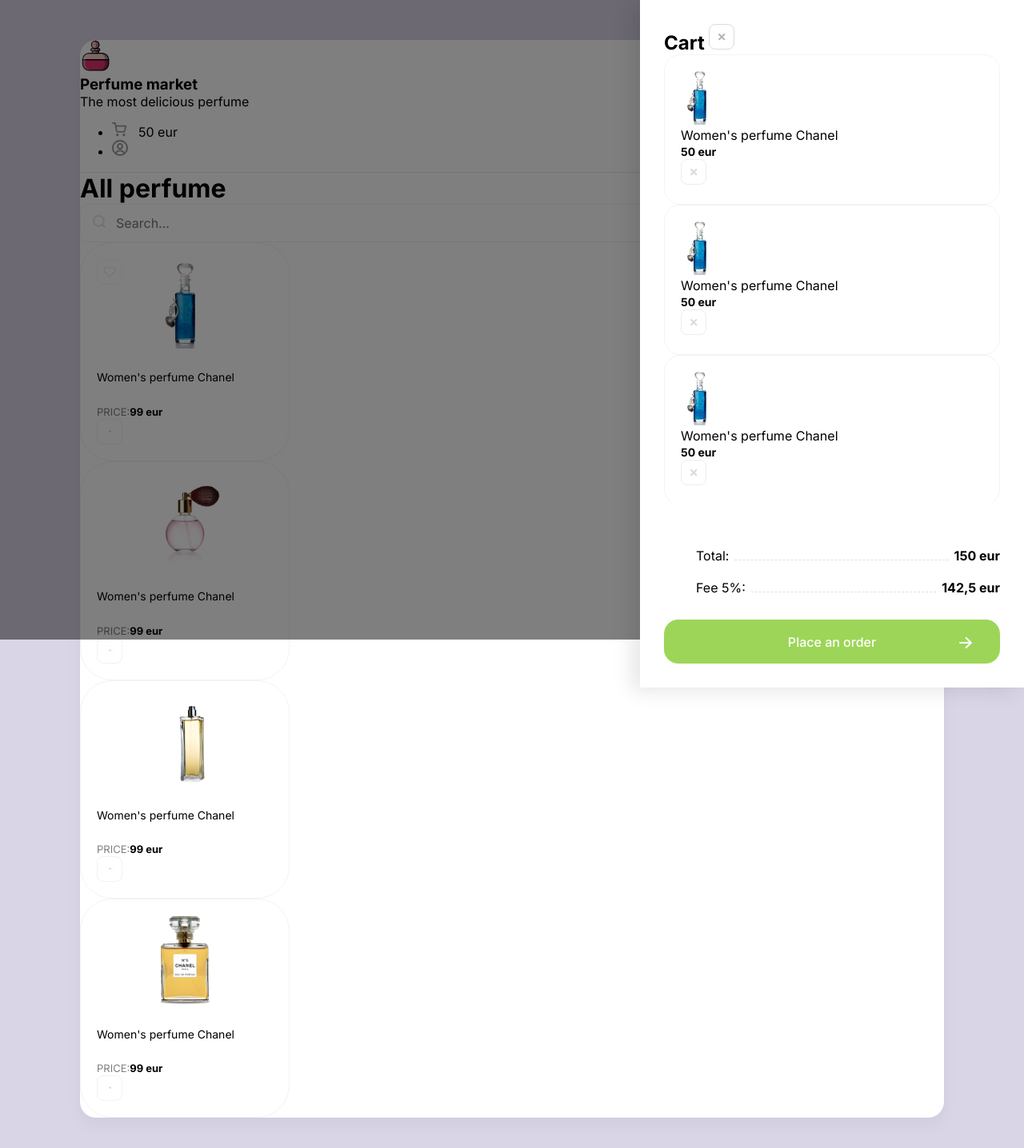
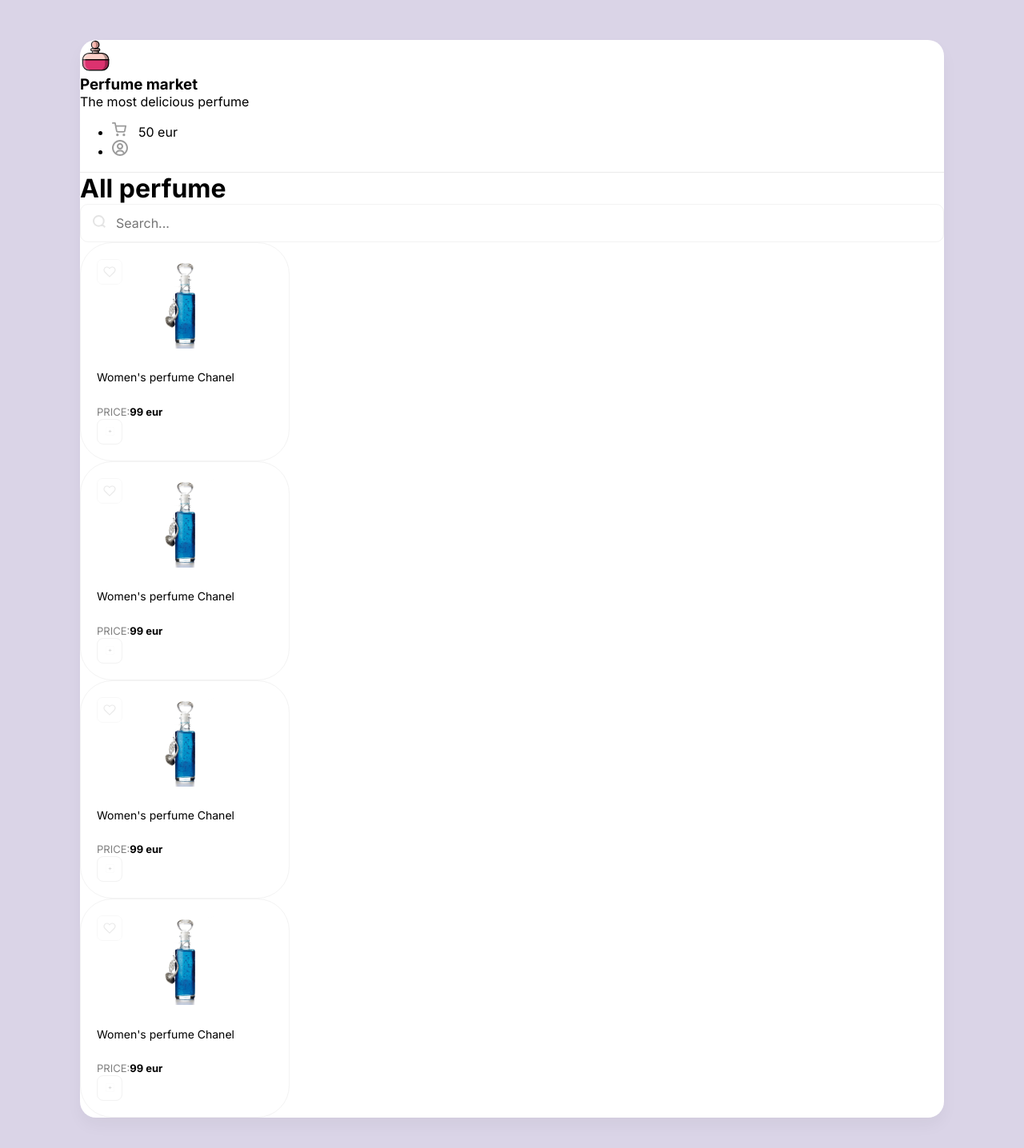
Before and after one commit to sklit-dsk/react-perfume-site, a React (Create React App) app: page / in a window 1280 px wide. Shown: the top 1436 px of the page at 80% size. Built offline with nearby package versions, Linux system fonts and the light colour scheme.

Commit message:
add components

```diff
--- a/src/App.js
+++ b/src/App.js
@@ -1,140 +1,29 @@
+import Card from "./components/Card";
+import CartDrawer from "./components/CartDrawer";
+import Header from "./components/Header";
+
 function App() {
 	return (
 		<div className="wrapper clear">
-      <div className="overlay">
-        <div className="drawer">
-          <h2 className="d-flex mb-30 justify-between ">Cart <img className="removeBtn cu-p" src="/img/btn-remove.svg" alt="Remove button" /></h2>
-          <div className="items">
-            <div className="cartItem d-flex align-center mb-20">
-              <div style={{backgroundImage: 'url(/img/perfume/1.png)'}} className="cartItemImg"></div>
-              <div className="mr-20 flex">
-                <p className="mb-5">Women's perfume Chanel</p>
-                <b>50 eur</b>
-              </div>
-              <img className="removeBtn" src="/img/btn-remove.svg" alt="Remove button" />
-            </div>
-            <div className="cartItem d-flex align-center mb-20">
-              <div style={{backgroundImage: 'url(/img/perfume/1.png)'}} className="cartItemImg"></div>
-              <div className="mr-20 flex">
-                <p className="mb-5">Women's perfume Chanel</p>
-                <b>50 eur</b>
-              </div>
-              <img className="removeBtn" src="/img/btn-remove.svg" alt="Remove button" />
-            </div>
-            <div className="cartItem d-flex align-center mb-20">
-              <div style={{backgroundImage: 'url(/img/perfume/1.png)'}} className="cartItemImg"></div>
-              <div className="mr-20 flex">
-                <p className="mb-5">Women's perfume Chanel</p>
-                <b>50 eur</b>
-              </div>
-              <img className="removeBtn" src="/img/btn-remove.svg" alt="Remove button" />
-            </div>
-          </div>
-          <div className="cartTotalBlock">
-            <ul>
-              <li>
-                <span>Total:</span>
-                <div></div>
-                <b>150 eur</b>
-              </li>
-              <li>
-                <span>Fee 5%:</span>
-                <div></div>
-                <b>142,5 eur</b>
-              </li>
-            </ul>
-            <button className="greenButton">Place an order <img src="/img/arrow.svg" alt="Arrow"/></button>
-          </div>
-
-        </div>
-      </div>
-      <header className="d-flex justify-between align-center p-40">
-        <div className="d-flex align-center">
-          <img width={40} height={40} src="/img/logo.svg" alt="Logo pic"/>
-          <div>
-            <h3 className="text-uppercase">Perfume market</h3>
-            <p className="opacity-5">The most delicious perfume</p>
-          </div>
-        </div>
-        <ul className="d-flex">
-          <li className="mr-30">
-            <img width={18} height={18} src="/img/cart.svg" alt="Cart pic"/>
-            <span>50 eur</span>
-          </li>
-          <li>
-            <img width={20} height={20} src="/img/user.svg" alt="User pic"/>
-          </li>
-        </ul>
-      </header>
+			<CartDrawer />
+			<Header />
 			<div className="content p-40">
 				<div className="d-flex align-center mb-40 justify-between">
 					<h1>All perfume</h1>
 					<div className="search-block d-flex">
-            <img src="/img/search.svg" alt = "Search"/>
-            <input type="text" placeholder="Search..."/>
+						<img src="/img/search.svg" alt="Search" />
+						<input type="text" placeholder="Search..." />
 					</div>
 				</div>
-
-
 				<div className="d-flex">
-          <div className="card">
-            <div className="favorite">
-              <img src="/img/heart-unliked.svg" alt ="Heart unliked"/>
-            </div>
-            <img width={133} height={112} src="/img/perfume/1.png" alt="Perfume"/>
-            <h5>Women's perfume Chanel</h5>
-            <div className="d-flex justify-between align-center">
-              <div className="d-flex flex-column ">
-                <span>Price:</span>
-                <b>99 eur</b>
-              </div>
-              <button className="button">
-                <img width={11} height={11} src="/img/btn-add.svg" alt="Add" />
-              </button>
-            </div>
-          </div>
-          <div className="card">
-            <img width={133} height={112} src="/img/perfume/2.png" alt="Perfume"/>
-            <h5>Women's perfume Chanel</h5>
-            <div className="d-flex justify-between align-center">
-              <div className="d-flex flex-column ">
-                <span>Price:</span>
-                <b>99 eur</b>
-              </div>
-              <button className="button">
-                <img width={11} height={11} src="/img/btn-add.svg" alt="Add" />
-              </button>
-            </div>
-          </div>
-          <div className="card">
-            <img width={133} height={112} src="/img/perfume/3.png" alt="Perfume"/>
-            <h5>Women's perfume Chanel</h5>
-            <div className="d-flex justify-between align-center">
-              <div className="d-flex flex-column ">
-                <span>Price:</span>
-                <b>99 eur</b>
-              </div>
-              <button className="button">
-                <img width={11} height={11} src="/img/btn-add.svg" alt="Add" />
-              </button>
-            </div>
-          </div>
-          <div className="card">
-            <img width={133} height={112} src="/img/perfume/4.png" alt="Perfume"/>
-            <h5>Women's perfume Chanel</h5>
-            <div className="d-flex justify-between align-center">
-              <div className="d-flex flex-column ">
-                <span>Price:</span>
-                <b>99 eur</b>
-              </div>
-              <button className="button">
-                <img width={11} height={11} src="/img/btn-add.svg" alt="Add" />
-              </button>
+					<Card />
+					<Card />
+					<Card />
+					<Card />
 				</div>
 			</div>
 		</div>
-      </div>
-    </div>);
+	);
 }
 
 export default App;
--- /dev/null
+++ b/src/components/Card.js
@@ -0,0 +1,34 @@
+import React from "react";
+
+function Card() {
+	return (
+		<div className="card">
+			<div className="favorite">
+				<img src="/img/heart-unliked.svg" alt="Heart unliked" />
+			</div>
+			<img
+				width={133}
+				height={112}
+				src="/img/perfume/1.png"
+				alt="Perfume"
+			/>
+			<h5>Women's perfume Chanel</h5>
+			<div className="d-flex justify-between align-center">
+				<div className="d-flex flex-column ">
+					<span>Price:</span>
+					<b>99 eur</b>
+				</div>
+				<button className="button">
+					<img
+						width={11}
+						height={11}
+						src="/img/btn-add.svg"
+						alt="Add"
+					/>
+				</button>
+			</div>
+		</div>
+	);
+}
+
+export default Card;
--- /dev/null
+++ b/src/components/CartDrawer.js
@@ -0,0 +1,88 @@
+function CartDrawer() {
+	return (
+		<div style={{ display: "none" }} className="overlay">
+			<div className="drawer">
+				<h2 className="d-flex mb-30 justify-between ">
+					Cart{" "}
+					<img
+						className="removeBtn cu-p"
+						src="/img/btn-remove.svg"
+						alt="Remove button"
+					/>
+				</h2>
+				<div className="items">
+					<div className="cartItem d-flex align-center mb-20">
+						<div
+							style={{
+								backgroundImage: "url(/img/perfume/1.png)",
+							}}
+							className="cartItemImg"
+						></div>
+						<div className="mr-20 flex">
+							<p className="mb-5">Women's perfume Chanel</p>
+							<b>50 eur</b>
+						</div>
+						<img
+							className="removeBtn"
+							src="/img/btn-remove.svg"
+							alt="Remove button"
+						/>
+					</div>
+					<div className="cartItem d-flex align-center mb-20">
+						<div
+							style={{
+								backgroundImage: "url(/img/perfume/1.png)",
+							}}
+							className="cartItemImg"
+						></div>
+						<div className="mr-20 flex">
+							<p className="mb-5">Women's perfume Chanel</p>
+							<b>50 eur</b>
+						</div>
+						<img
+							className="removeBtn"
+							src="/img/btn-remove.svg"
+							alt="Remove button"
+						/>
+					</div>
+					<div className="cartItem d-flex align-center mb-20">
+						<div
+							style={{
+								backgroundImage: "url(/img/perfume/1.png)",
+							}}
+							className="cartItemImg"
+						></div>
+						<div className="mr-20 flex">
+							<p className="mb-5">Women's perfume Chanel</p>
+							<b>50 eur</b>
+						</div>
+						<img
+							className="removeBtn"
+							src="/img/btn-remove.svg"
+							alt="Remove button"
+						/>
+					</div>
+				</div>
+				<div className="cartTotalBlock">
+					<ul>
+						<li>
+							<span>Total:</span>
+							<div></div>
+							<b>150 eur</b>
+						</li>
+						<li>
+							<span>Fee 5%:</span>
+							<div></div>
+							<b>142,5 eur</b>
+						</li>
+					</ul>
+					<button className="greenButton">
+						Place an order <img src="/img/arrow.svg" alt="Arrow" />
+					</button>
+				</div>
+			</div>
+		</div>
+	);
+}
+
+export default CartDrawer;
--- /dev/null
+++ b/src/components/Header.js
@@ -0,0 +1,41 @@
+import React from "react";
+
+function Header() {
+	return (
+		<header className="d-flex justify-between align-center p-40">
+			<div className="d-flex align-center">
+				<img
+					width={40}
+					height={40}
+					src="/img/logo.svg"
+					alt="Logo pic"
+				/>
+				<div>
+					<h3 className="text-uppercase">Perfume market</h3>
+					<p className="opacity-5">The most delicious perfume</p>
+				</div>
+			</div>
+			<ul className="d-flex">
+				<li className="mr-30">
+					<img
+						width={18}
+						height={18}
+						src="/img/cart.svg"
+						alt="Cart pic"
+					/>
+					<span>50 eur</span>
+				</li>
+				<li>
+					<img
+						width={20}
+						height={20}
+						src="/img/user.svg"
+						alt="User pic"
+					/>
+				</li>
+			</ul>
+		</header>
+	);
+}
+
+export default Header;
```
Lines whose indentation alone changed are shown as unchanged.
